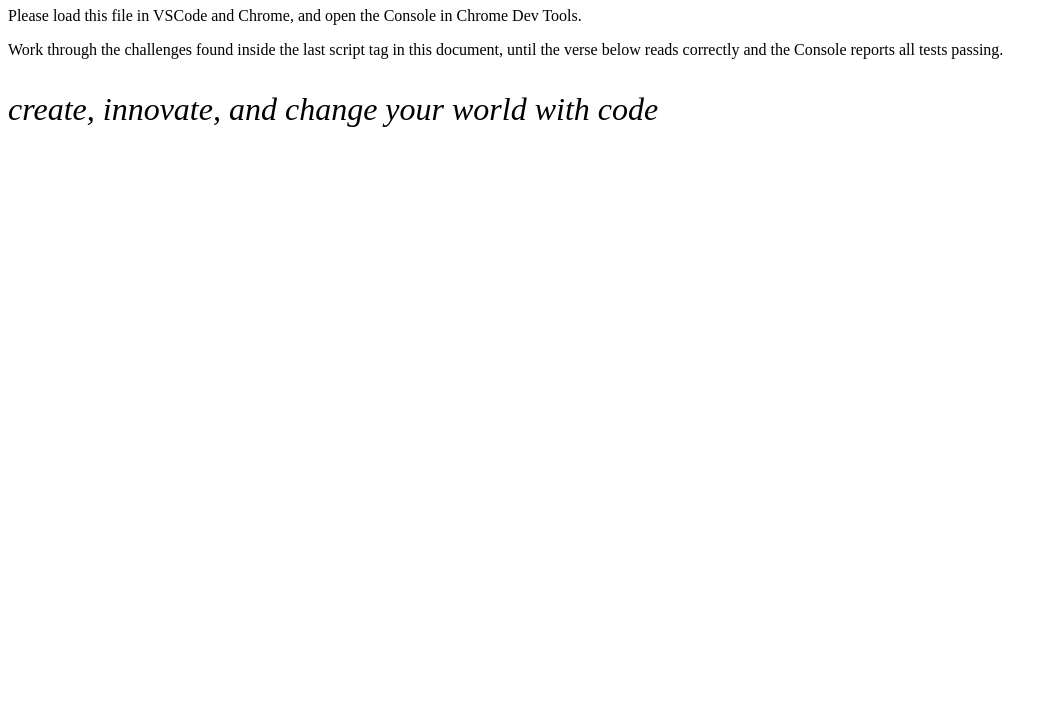
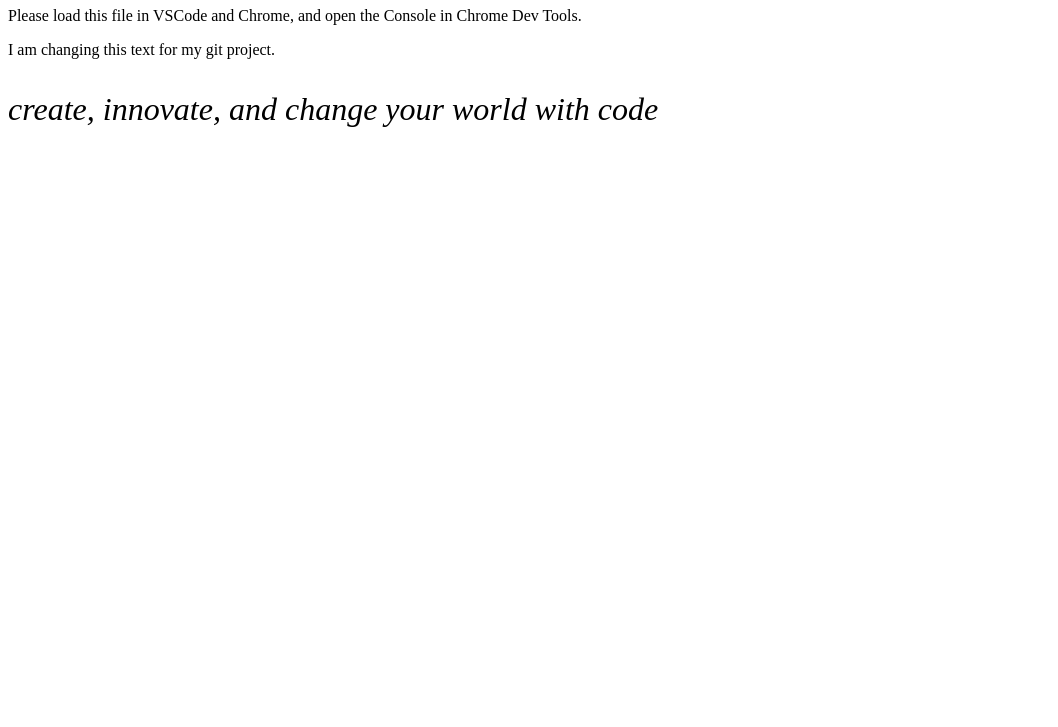
Before and after one commit to SirTapZ/Git-Module-1-Project, a plain HTML site: page index.html in a window 1280 px wide. Shown: the part 73-800 px from the top of the page, without its empty margins (0-1058 px from the left). Drawn offline with nearby package versions, Linux system fonts and the light colour scheme.

Commit message:
Changed text for project

```diff
--- a/index.html
+++ b/index.html
@@ -17,9 +17,7 @@
       Dev Tools.
     </p>
     <p>
-      Work through the challenges found inside the last script tag in this
-      document, until the verse below reads correctly and the Console reports
-      all tests passing.
+        I am changing this text for my git project.
     </p>
     <p id="verse"></p>
 
```
